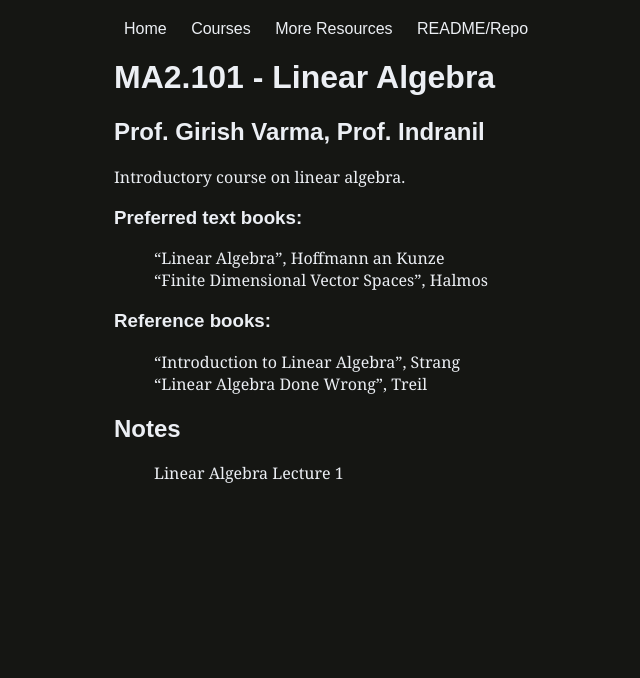
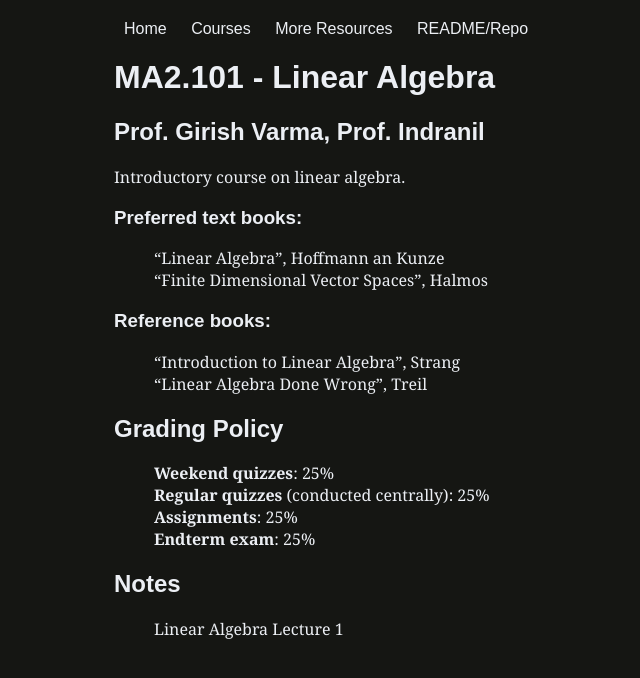
Before and after one commit to iiit-notebook/iiit-notebook.github.io, a Jekyll site: the page built from _courses/ma2.101.md, in a window 1280 px wide. Shown: the top 678 px of the page, without its empty margins (110-750 px from the left). Built offline with Jekyll 4.4.1, drawn with Linux system fonts in a browser that asks for light colours.

Commit message:
Add grading policy to LA course

```diff
--- a/_courses/ma2.101.md
+++ b/_courses/ma2.101.md
@@ -13,3 +13,9 @@ Introductory course on linear algebra.
 ### Reference books:
 - "Introduction to Linear Algebra", Strang
 - "Linear Algebra Done Wrong", Treil
+
+## Grading Policy
+- **Weekend quizzes**: 25%
+- **Regular quizzes** (conducted centrally): 25%
+- **Assignments**: 25%
+- **Endterm exam**: 25%
```
